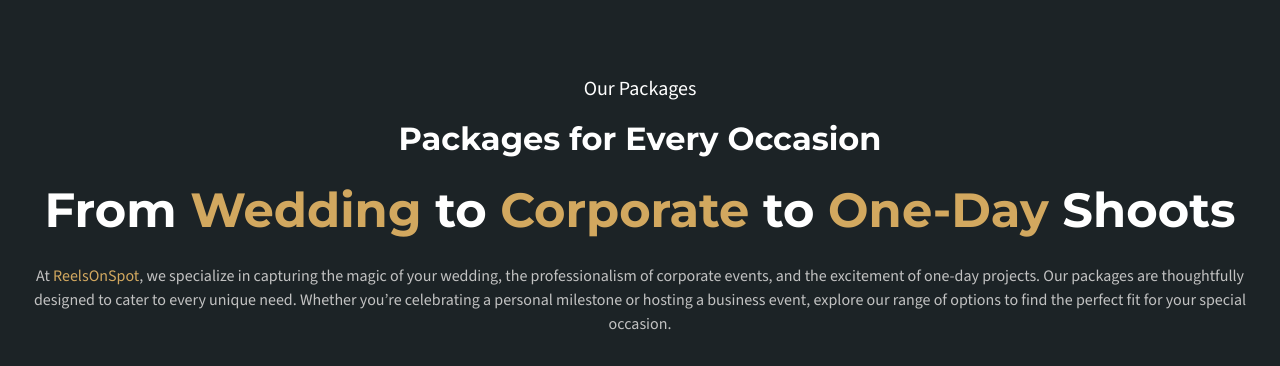
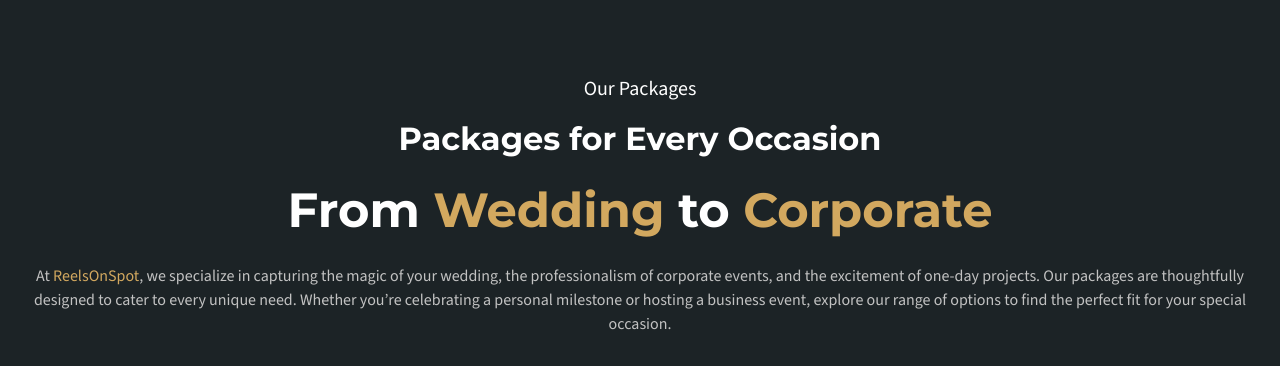
Before and after one commit to mohammedtaufeeqahmed/reelsonspot.com, a plain HTML site: page pakage.html in a window 1280 px wide. Shown: the part 423-789 px from the top of the page. Drawn offline with nearby package versions, Linux system fonts and the light colour scheme.

Commit message:
Some changes

```diff
--- a/pakage.html
+++ b/pakage.html
@@ -91,8 +91,7 @@
                     <span class="fs-5">Our Packages</span>
                     <h4 class="font-1 fw-bold">Packages for Every Occasion</h4>
                     <h3 class="font-1 fw-bold">From <span class="accent-color">Wedding </span>to <span
-                            class="accent-color">Corporate </span>to <span class="accent-color">One-Day </span>Shoots
-                    </h3>
+                            class="accent-color">Corporate </span></h3>
                     <p class="mx-auto text-gray">
                         At <span class="accent-color">ReelsOnSpot</span>, we specialize in capturing the magic of your
                         wedding, the professionalism of corporate events, and the excitement of one-day projects. Our
```
